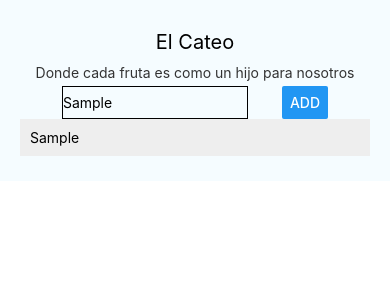
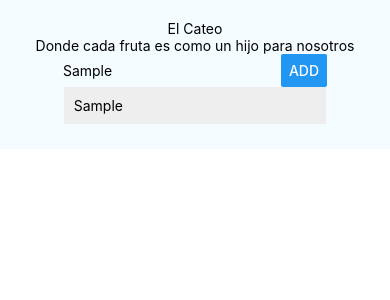
Before and after one commit to PaulaSanchezR/first-react-native, a React Native app: screen / in a window 390 px wide. Both pictures are taken after typing "Sample" into the empty fields and a click on the button "ADD". Shown: the top 300 px of the page. Built offline with nearby package versions, Linux system fonts and the light colour scheme.

Commit message:
ScrollView

```diff
--- a/App.js
+++ b/App.js
@@ -1,15 +1,7 @@
 import React, {Component} from 'react';
-import {Platform, StyleSheet, Text, View, TextInput, Button} from 'react-native';
-import ListItem from './src/components/Listitem/Listitem';
+import {StyleSheet, Text, ScrollView,View} from 'react-native';
 import PlaceInput from './src/components/PlaceInput/PlaceInput';
-
-
-const instructions = Platform.select({
-  ios: 'Press Cmd+R to reload,\n' + 'Cmd+D or shake for dev menu',
-  android:
-    'Esto va ser lo mejor del mundo,\n' +
-    'Ya lo veran',
-});
+import PlaceList from './src/components/PlaceList/PlaceList'
 
 //type Props = {};<Props>
 export default class App extends Component{
@@ -27,8 +19,7 @@
     }
 
     placeAddedHandler= placeName => {
-
-      // update the state
+       // update the state
           this.setState(prevState => {
             return {
               places: prevState.places.concat(placeName)
@@ -36,26 +27,40 @@
           })
     }
 
-
-  render() {
-    const placesOutput= this.state.places.map((place,i) => (
-      // this is the way without components <Text key={i}>{place}</Text>
-      <ListItem kew={i} placeName={place}></ListItem>
-    ))
+    placeDeletedHandler = index => {
+      // setState run Asincronit
+      this.setState(prevState => {
+        return{
+          // array that match the filter criteria
+          // return a new array with all the elements for the filter
+          // criteria
+          places: prevState.places.filter( (place, i) => {
+            // return true of false
+            // true are the desire item on the array
+            // false is not part of the new array
+            return i !== index;  // we return true
+              // we should return false for the id we get
+          })
+        }
+      })
+    }
+ render() {
     return (
 
-      <View style={styles.container}>
+      <ScrollView>
+        <View style={styles.container}>
             <Text style={styles.welcome}>El Cateo</Text>
             <Text style={styles.instructions}>Donde cada fruta es como un hijo para nosotros</Text>
             <PlaceInput onPlaceAdded = {this.placeAddedHandler}/>
-          <View style={styles.ListContainer}>{placesOutput}</View>
-      </View>
+            <PlaceList
+             places={this.state.places}
+             onItemDeleted = {this.placeDeletedHandler}/>
+         </View>
+      </ScrollView>
+
     );
   }
 }
-
-
-
       //flow the images
       //flexbox main axis cross axis
       // Flesdirection:'column',
@@ -64,24 +69,10 @@
       //alignItems:'center'
 const styles = StyleSheet.create({
   container: {
-    //flex: 1,
+    flex: 1,
     padding: 20,
     justifyContent: 'flex-start',
     alignItems: 'center',
     backgroundColor: '#F5FCFF',
-  },
-  welcome: {
-    fontSize: 20,
-    textAlign: 'center',
-    margin: 10,
-  },
-  instructions: {
-    textAlign: 'center',
-    color: '#333333',
-    marginBottom: 5,
-  },
-
-  ListContainer:{
-    width:"100%"
   }
 });
--- a/src/components/Listitem/Listitem.js
+++ b/src/components/Listitem/Listitem.js
@@ -1,10 +1,14 @@
 import React from 'react';
-import {View, Text, StyleSheet} from 'react-native'
+import {View, Text, StyleSheet, TouchableOpacity } from 'react-native'
 
 const listItem = (props) => (
-     <View style={styles.listItem}>
-        <Text>{props.placeName}</Text>
-    </View>
+    // we can not use events with view
+    //we need to wrap view with touchablewio....
+    <TouchableOpacity onPress={props.onItemPressed}>
+        <View style={styles.listItem} >
+            <Text>{props.placeName}</Text>
+        </View>
+    </TouchableOpacity>
 )
 
 const styles = StyleSheet.create({
--- a/src/components/PlaceInput/PlaceInput.js
+++ b/src/components/PlaceInput/PlaceInput.js
@@ -54,8 +54,8 @@
        },
        placeInput:{
          width:"70%",
-         borderColor:"black",
-         borderWidth:1
+        //  borderColor:"black",
+        //  borderWidth:1
        },
        placeButton:{
          width:"30%"
--- a/src/components/PlaceList/PlaceList.js
+++ b/src/components/PlaceList/PlaceList.js
@@ -0,0 +1,27 @@
+import React from 'react'
+import { View, StyleSheet } from 'react-native';
+import ListItem from '../Listitem/Listitem'
+
+// using function
+const placeList = props => {
+    const placesOutput= props.places.map((place,i) => (
+        // this is the way without components <Text key={i}>{place}</Text>
+        <ListItem
+            key={i}
+            placeName={place}
+            onItemPressed={() => props.onItemDeleted(i)}
+            //onItemPressed={() => alert('Item pressed - ID: ' + i)}
+        />
+      ))
+    return(
+         <View style={styles.ListContainer}>{placesOutput}</View>
+    );
+}
+
+const styles = StyleSheet.create({
+    ListContainer:{
+        width:"75%"
+      }
+});
+
+export default placeList;
```
